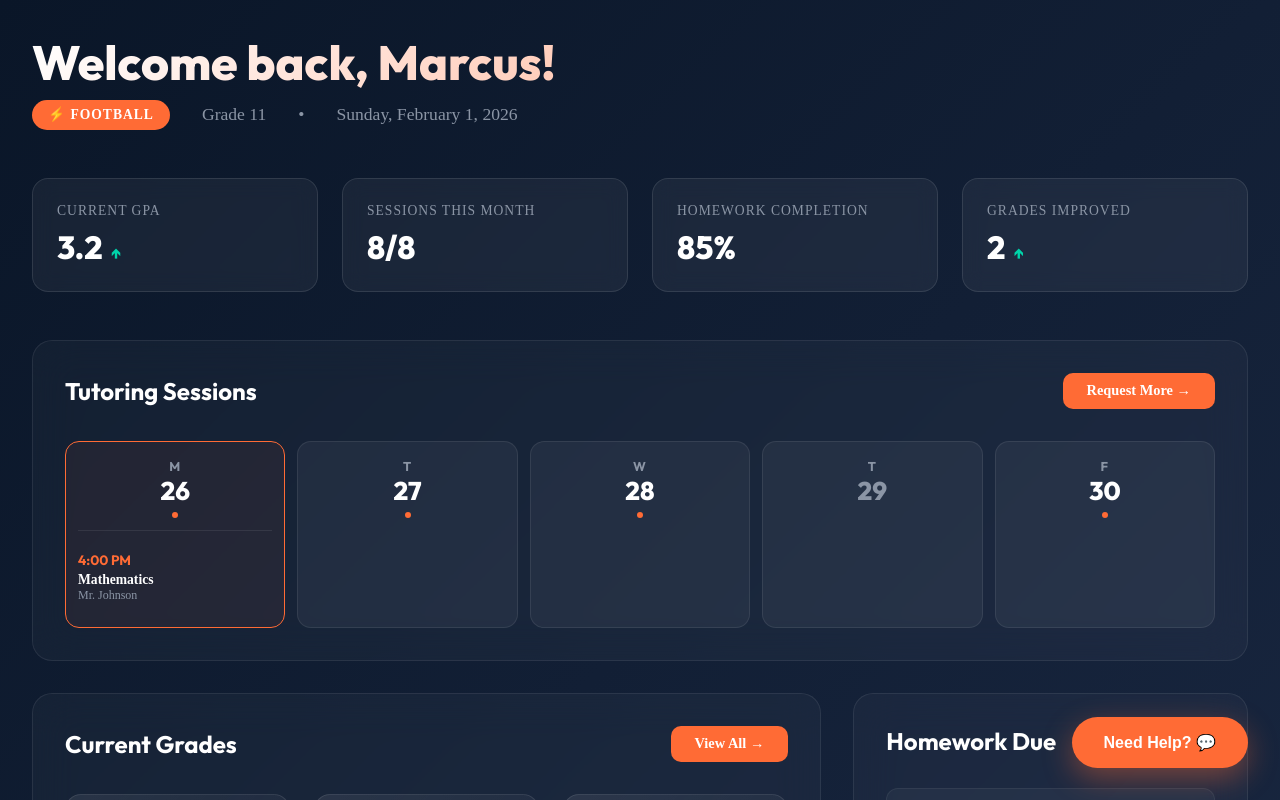
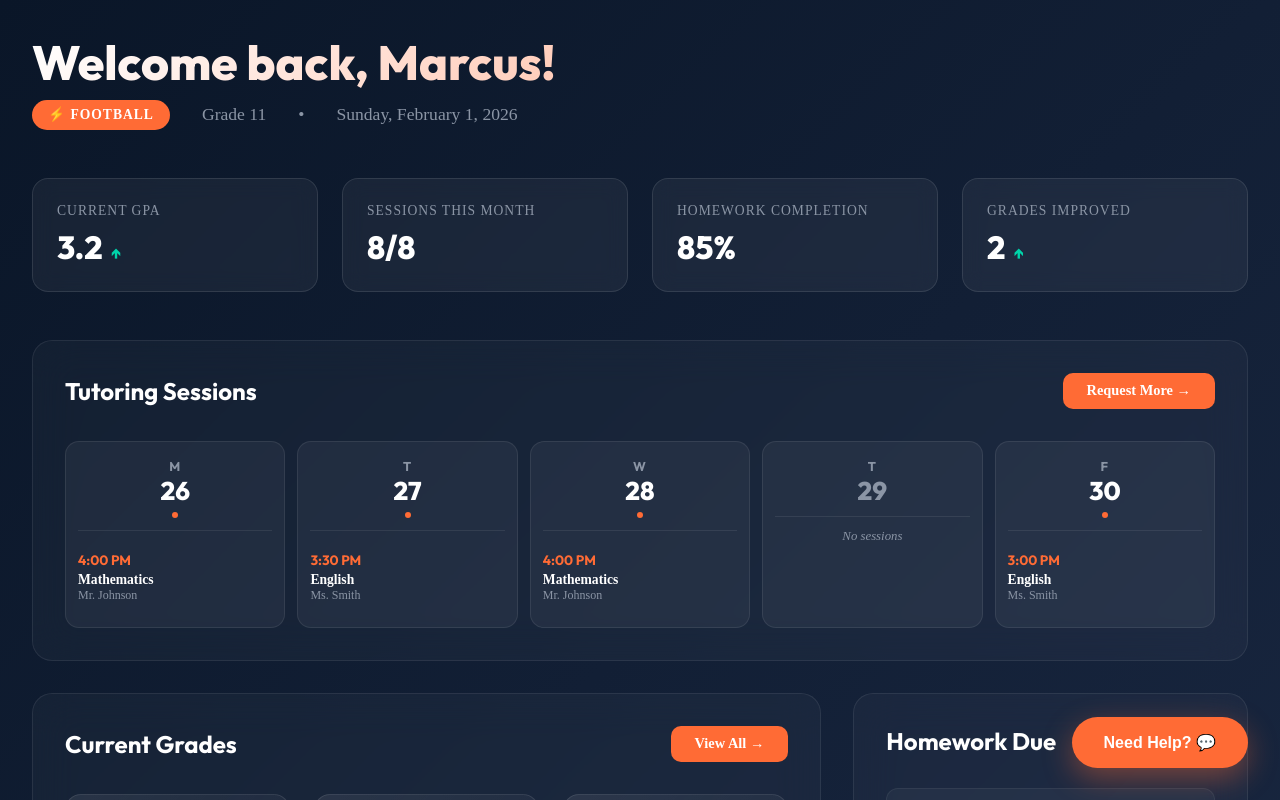
Before and after one commit to DeepD99/Tutoring-Web-App, a Next.js app: page /dashboard in a window 1280 px wide. Shown: the top 800 px of the page. Built offline with nearby package versions, Linux system fonts and the light colour scheme.

Commit message:
Show weekly session details by default without click
Removed expandedDay state and click-to-toggle behavior so
session info (time, subject, tutor) is always visible for
each day column.

https://claude.ai/code/session_01WaFeRMVHYuLK3nqnrdk9Aq

```diff
--- a/src/components/Dashboard/StudentDashboard.tsx
+++ b/src/components/Dashboard/StudentDashboard.tsx
@@ -79,11 +79,6 @@ export default function StudentDashboard() {
         sessions: sessionData[i] || [],
       };
     });
-  });
-
-  const [expandedDay, setExpandedDay] = useState<number | null>(() => {
-    const dow = new Date().getDay();
-    return dow >= 1 && dow <= 5 ? dow - 1 : 0;
   });
 
   const [homework, setHomework] = useState<Homework[]>([
@@ -181,15 +176,13 @@ export default function StudentDashboard() {
           {weekDays.map((day, i) => (
             <div
               key={i}
-              className={`week-day ${day.isToday ? 'week-day-today' : ''} ${expandedDay === i ? 'week-day-expanded' : ''} ${day.sessions.length === 0 ? 'week-day-empty' : ''}`}
-              onClick={() => setExpandedDay(expandedDay === i ? null : i)}
+              className={`week-day ${day.isToday ? 'week-day-today' : ''} ${day.sessions.length === 0 ? 'week-day-empty' : ''}`}
             >
               <div className="week-day-header">
                 <span className="week-day-initial">{day.dayInitial}</span>
                 <span className="week-day-date">{day.date}</span>
                 {day.sessions.length > 0 && <span className="week-day-dot" />}
               </div>
-              {expandedDay === i && (
               <div className="week-day-detail">
                 {day.sessions.length > 0 ? (
                   day.sessions.map((s, j) => (
@@ -203,7 +196,6 @@ export default function StudentDashboard() {
                   <div className="week-session-empty">No sessions</div>
                 )}
               </div>
-              )}
             </div>
           ))}
         </div>
```
Lines whose indentation alone changed are shown as unchanged.
